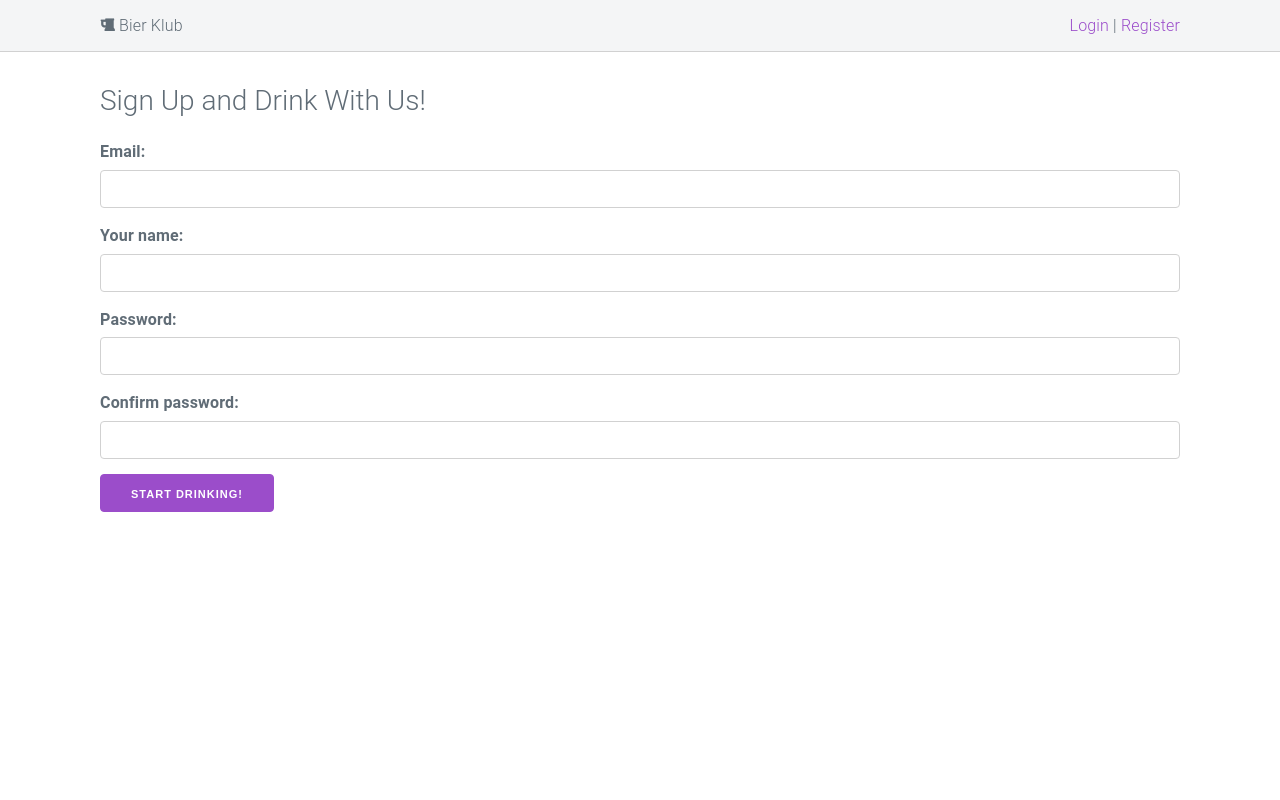
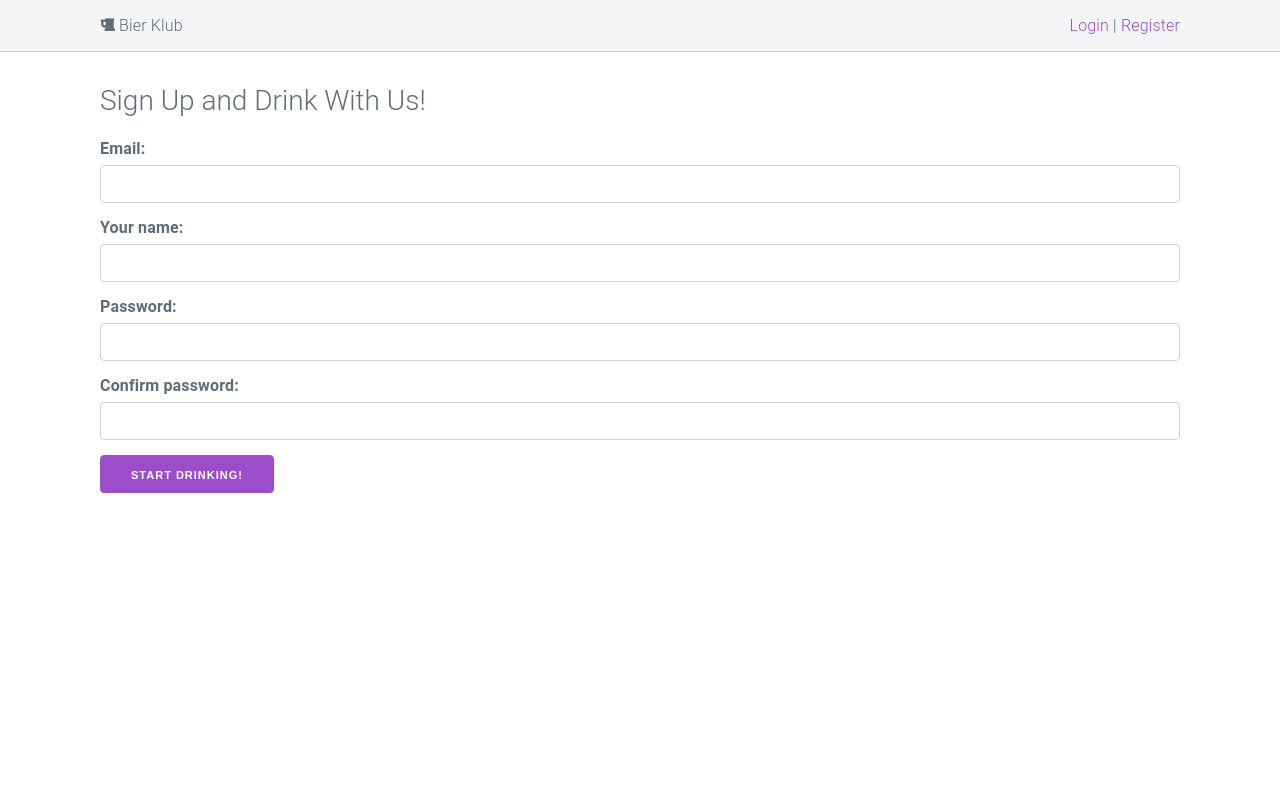
Before and after one commit to hjc/bierklub, a Django app: page /events/register/ in a window 1280 px wide. Run offline with Django 3.2, Linux system fonts and the light colour scheme; some libraries are stand-ins or nearby versions.

Commit message:
Styling: Default line height was too big.

```diff
--- a/bierklub/klubevents/static/klubevents/css/style.css
+++ b/bierklub/klubevents/static/klubevents/css/style.css
@@ -1,3 +1,7 @@
+* {
+  line-height: 1.3;
+}
+
 h1, h2, h3, h4, h5, h6 {
   letter-spacing: 0;
 }
```
